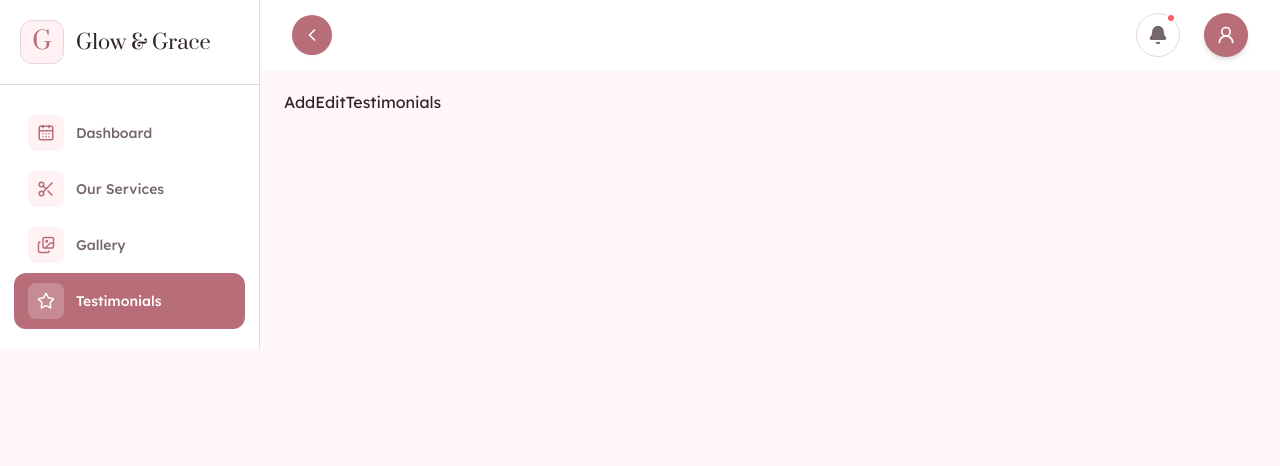
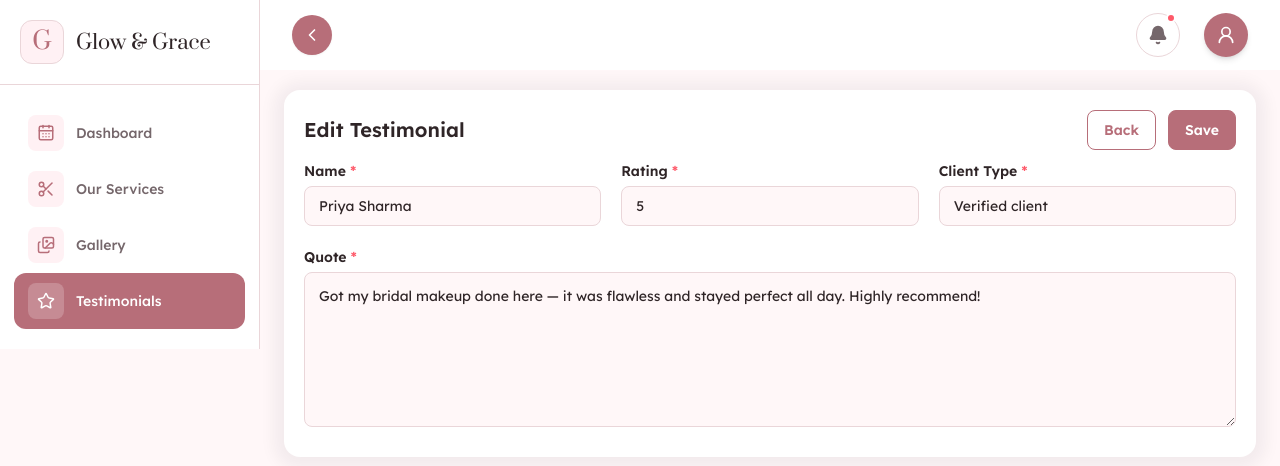
Before and after one commit to dhruviscalelot/beautyparlour-admin, a React (Vite) app: page /testimonials/edit/1 in a window 1280 px wide. Shown: the top 466 px of the page. Built offline with nearby package versions, Linux system fonts and the light colour scheme.

Commit message:
review for the add/edit and delete for the ui implement

```diff
--- a/src/common/ErrorMessageCommom.js
+++ b/src/common/ErrorMessageCommom.js
@@ -4,3 +4,8 @@ export const DESCRIPTION_VALIDATION = 'Description is Required';
 export const ICON_VALIDATION = 'Icon is Required';
 export const IMAGE_VALIDATION = 'Image is Required';
 export const TITLE_VALIDATION = 'Title is Required';
+
+export const NAME_VALIDATION = 'Name is Required';
+export const RATING_VALIDATION = 'Rating is Required';
+export const QUOTE_VALIDATION = 'Quote is Required';
+export const CLIENT_TYPE_VALIDATION = 'Client Type is Required';
--- a/src/pages/Testimonials/AddEditTestimonials.jsx
+++ b/src/pages/Testimonials/AddEditTestimonials.jsx
@@ -1,9 +1,138 @@
+import { ErrorMessage, Field, Form, Formik } from 'formik'
 import React from 'react'
+import toast from 'react-hot-toast'
+import { useLocation, Link, useNavigate, useParams } from 'react-router-dom'
+import { useDispatch } from 'react-redux'
+import * as Yup from "yup";
+import { QUOTE_VALIDATION, NAME_VALIDATION, RATING_VALIDATION, CLIENT_TYPE_VALIDATION } from '../../common/ErrorMessageCommom';
+import { ImagePlus } from "lucide-react";
+import { testimonialsData } from '../../data/testimonial.js';
 
 const AddEditTestimonials = () => {
-  return (
-    <div>AddEditTestimonials</div>
-  )
+    const dispatch = useDispatch()
+    const navigate = useNavigate()
+    const location = useLocation()
+    const { id } = useParams()
+
+
+    //start static add now for the fetch the data edit time
+    // const { serviceData } = location.state || {}
+    const testimonialData = testimonialsData.find(
+        (item) => String(item.id) === String(id)
+    );
+
+    //end static add now for the fetch the data edit time
+
+    const fileInputRef = React.useRef(null)
+
+
+
+    const initialValues = {
+        name: testimonialData?.name || "",
+        rating: testimonialData?.rating || "",
+        quote: testimonialData?.quote || "",
+        clienttype: testimonialData?.clientType || "",
+    }
+
+    const HandleValidation = Yup.object().shape({
+        name: Yup.mixed().required(NAME_VALIDATION),
+        rating: Yup.mixed().required(RATING_VALIDATION),
+        quote: Yup.string().required(QUOTE_VALIDATION),
+        clienttype: Yup.string().required(CLIENT_TYPE_VALIDATION),
+    })
+
+    const handleImageUpload = (e, setFieldValue) => {
+        const file = e.target.files[0]
+        if (file) {
+            setFieldValue("image", file)
+        }
+    }
+
+    const handleSubmit = async (values, { setSubmitting }) => {
+        setSubmitting(true)
+        try {
+            let imageUrl = values.image
+
+            // If image is a File object, upload it first
+            if (values.image instanceof File) {
+                const formData = new FormData()
+                formData.append("image", values.image)
+                const uploadResponse = await dispatch(uploadImage(formData))
+                if (uploadResponse?.IsSuccess) {
+                    imageUrl = uploadResponse.Data.imageUrl || uploadResponse.Data.image || uploadResponse.Data
+                } else {
+                    toast.error("Image upload failed")
+                    setSubmitting(false)
+                    return
+                }
+            }
+
+            const finalValues = {
+                service_id: values.service_id,
+                title: values.title,
+                desc: values.description,
+                image: imageUrl,
+                sortOrder: values.sortOrder
+            }
+
+            const response = await dispatch(saveService(finalValues))
+            if (response?.IsSuccess) {
+                toast.success(response.Message)
+                navigate("../testimonials")
+            }
+        } catch (error) {
+            console.log(error)
+            toast.error("An error occurred while saving")
+        }
+        setSubmitting(false)
+    }
+    return (
+        <>
+            <div className="bg-white rounded-xl lg:rounded-2xl main_shadow p-3 lg:p-4 xl:p-5 space-y-4 lg:space-y-6 xl:space-y-8">
+                <Formik initialValues={initialValues} validationSchema={HandleValidation} onSubmit={handleSubmit}>
+                    {({ values, setFieldValue, isSubmitting }) =>
+                        <Form>
+                            <div className="flex items-center justify-between">
+                                <h6 className="text-20 font-semibold text-g1">{id ? "Edit" : "Add"} Testimonial</h6>
+                                <div className='flex items-center space-x-3'>
+                                    <Link to="../testimonials" className='btn_secondary w-auto '>Back</Link>
+                                    <button type='submit' className='btn_primary w-auto ' disabled={isSubmitting}>{isSubmitting ? "Saving..." : "Save"}</button>
+                                </div>
+                            </div>
+
+                            <div className="flex flex-wrap items-start -mx-1.5 xl:-mx-2.5 2xl:-mx-3.5">
+                                <div className="w-full md:w-1/3 p-1.5 xl:p-2.5 2xl:p-3.5 relative">
+                                    <label className="label">Name <span className='text-red '>*</span></label>
+                                    <Field type="text" className="input" name="name" placeholder="Enter Customer Name" />
+                                    <ErrorMessage name="name" component="span" className="error" />
+                                </div>
+
+                                <div className="w-full md:w-1/3 p-1.5 xl:p-2.5 2xl:p-3.5 relative">
+                                    <label className="label">Rating <span className='text-red '>*</span></label>
+                                    <Field type="text" className="input" name="rating" placeholder="Enter Rating" />
+                                    <ErrorMessage name="rating" component="span" className="error" />
+                                </div>
+
+
+                                <div className="w-full md:w-1/3 p-1.5 xl:p-2.5 2xl:p-3.5 relative">
+                                    <label className="label">Client Type <span className='text-red '>*</span></label>
+                                    <Field type="text" className="input" name="clienttype" placeholder="Enter Client Type" />
+                                    <ErrorMessage name="clienttype" component="span" className="error" />
+                                </div>
+
+
+                                <div className="w-full p-1.5 xl:p-2.5 2xl:p-3.5 relative">
+                                    <label className="label">Quote <span className='text-red '>*</span></label>
+                                    <Field as="textarea" name="quote" className="input h-[155px] py-3" placeholder="Enter Customer Quote/Review" />
+                                    <ErrorMessage name="quote" component="span" className="error" />
+                                </div>
+                            </div>
+                        </Form>
+                    }
+                </Formik>
+            </div>
+        </>
+    )
 }
 
 export default AddEditTestimonials
```
Also changed, not shown: src/pages/Testimonials/Testimonials.jsx (+0 -10 lines).
